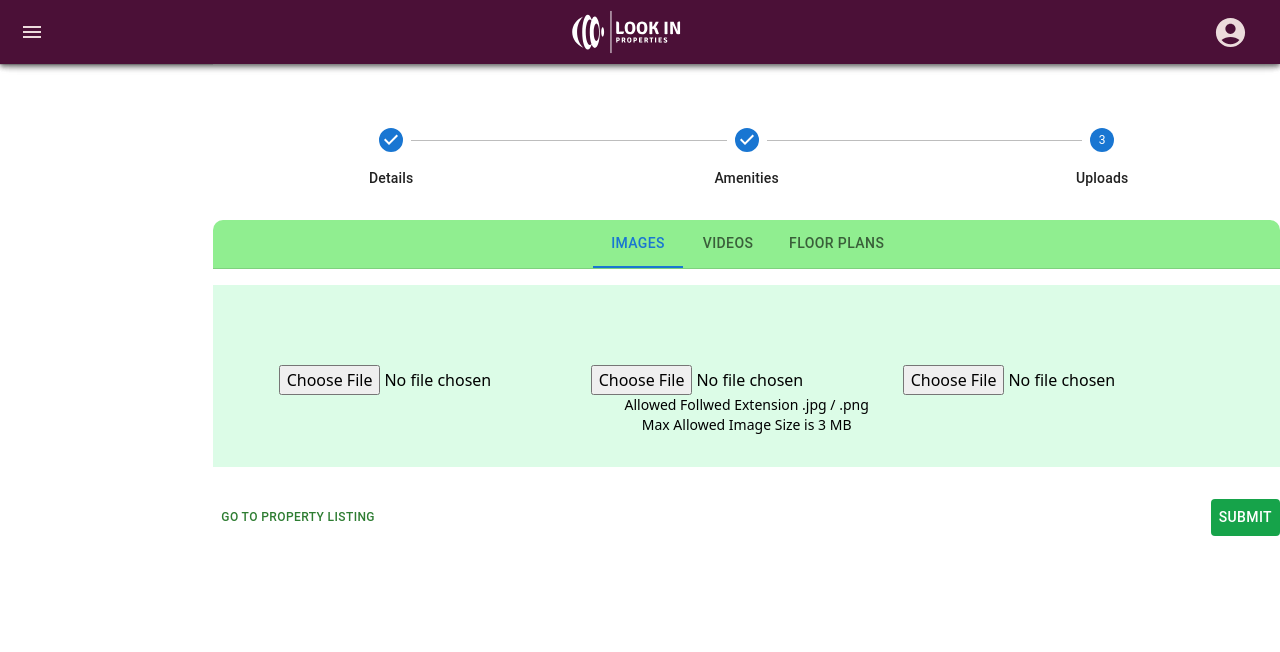
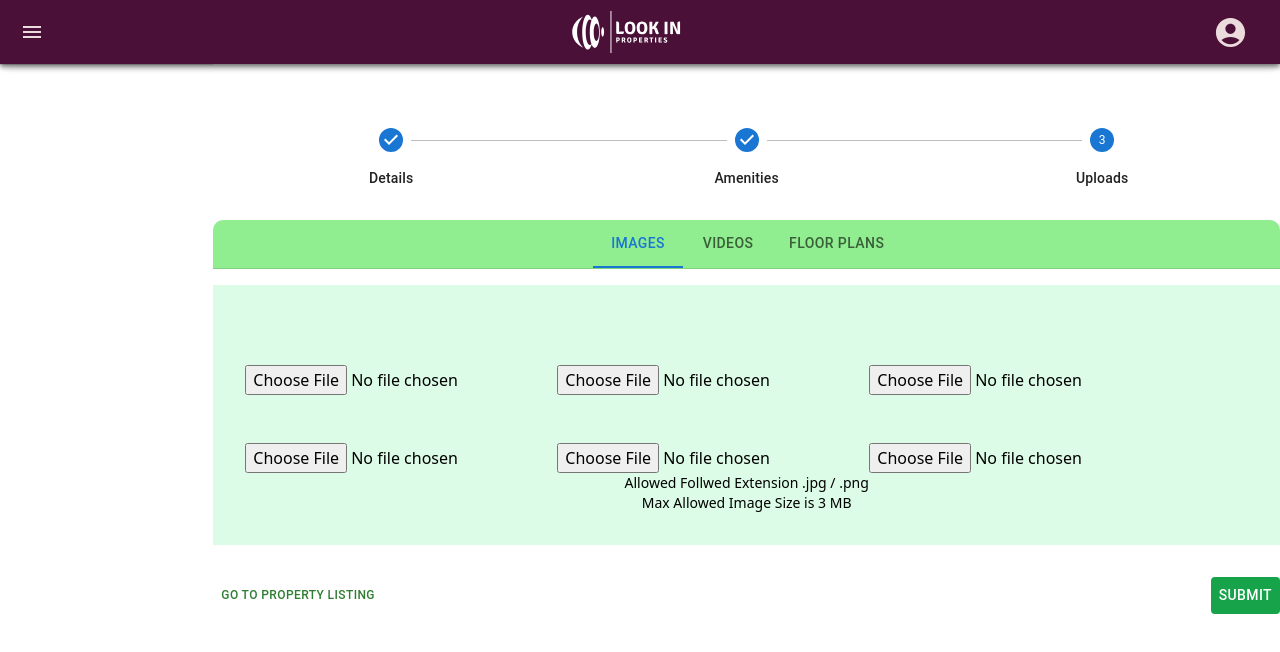
Before and after one commit to zafar26/bayut, a Next.js app: page /corporate/addproperty/upload in a window 1280 px wide. Shown: the top 652 px of the page. Built offline with nearby package versions, Linux system fonts and the light colour scheme.

Commit message:
resolved minor errors

```diff
--- a/components/Appbar/index.tsx
+++ b/components/Appbar/index.tsx
@@ -139,7 +139,7 @@ export default function MenuAppBar({
             <div
                 style={{
                     background: indexPage ? "":'',
-                    color:"#4b1037"
+                    // color:"#4b1037"
                 }}
                 className={`w-full absolute left-0 top-0 flex justify-between items-center px-2 py-4 `}
             >
@@ -165,7 +165,7 @@ export default function MenuAppBar({
                 </div>
                 <div className="flex w-3/6 justify-between">
                     {clientLinks.map((link: any, index: any) => {
-                        return selectedLink == link.label ? (
+                        return selectedLink === link.label ? (
                             <ListItem
                                 button
                                 key={index}
@@ -197,7 +197,7 @@ export default function MenuAppBar({
                                     indexPage
                                         ? 'text-white'
                                         : 'text-[#4b1037]'
-                                }  opacity-100 flex items-center  hover:bg-gray-200 rounded hover:text-green-600`}
+                                } opacity-100 flex items-center  hover:bg-gray-200 rounded hover:text-green-600`}
                                 onClick={() => setSelectedItem(index)}
                             >
                                 <div className="mr-2">{link.icon()}</div>
--- a/components/Input/index.tsx
+++ b/components/Input/index.tsx
@@ -44,11 +44,11 @@ export default function MyInput(props: any) {
         let passw :any=   /^(?=.*\d)(?=.*[a-z])(?=.*[A-Z]).{6,20}$/;
         console.log(passw,val.match(passw),'PAssword')
         if(!val.match(passw)){
-
             setError('6 to 20 characters which contain at least one numeric digit, one uppercase and one lowercase letter')
             props.setValidationError(true)
         }
         if(error!= "" && val.match(passw)){
+            props.setValidationError(false)
             setError('')
         }   console.log(error , "VAlidation Password")
 
--- a/pages/corporate/addproperty/index.tsx
+++ b/pages/corporate/addproperty/index.tsx
@@ -44,6 +44,7 @@ const AddProperty = () => {
     const [price, setPrice] = useState<String>('');
     const [permitNo, setPermitNo] = useState<String>('');
     const [completionStatus, setCompletionStatus] = useState<String>('');
+    const [priceTime, setPriceTime] = useState<String>('');
     const [ownershipStatus, setOwnershipStatus] = useState<String>('');
     const [listingOwners, setListingOwners] = useState<String>();
     const [listingOwnerData, setListingOwnerData] = useState<{
@@ -157,6 +158,29 @@ const AddProperty = () => {
             name: 'Price *',
         },
         {
+            value: priceTime,
+            setValue:setPriceTime,
+            label: 'Select Tenure *',
+            dependsOn:purpose == "For Rent",
+            options: [{
+                value:1,
+                text:"Monthly",
+            },
+            {
+                value:2,
+                text:"Quarterly",
+            },
+            {
+                value:3,
+                text:"Half yearly",
+            },
+            {
+                value:4,
+                text:"Yearly",
+            },
+        ],
+        },
+        {
             value: permitNo,
             setValue: setPermitNo,
             name: 'Permit Number',
@@ -219,7 +243,8 @@ const AddProperty = () => {
         if(price == ""){setOpen(true);setErrorSnackbar("Please Enter price");return }
         // if(!address){setOpen(true);setErrorSnackbar("Please Enter address");return }
         // if(!address){setOpen(true);setErrorSnackbar("Please Enter address");return }
-
+        if(purpose == "For Rent" && priceTime == "") { setOpen(true);setErrorSnackbar("Please Enter Tenure");return}
+        setErrorSnackbar("")
         let addPropertyBody = {
             categoryID: parseInt(category),
             subCategoryID: parseInt(subCategory),
@@ -238,6 +263,7 @@ const AddProperty = () => {
             listingUserID: listingOwners,
             status: 0,
             price: price,
+            tenure:priceTime
         };
         console.log(addPropertyBody, 'ADDD PROPERTY');
         // router
@@ -329,7 +355,7 @@ const AddProperty = () => {
                                     return (
                                         <div className={'mx-2 w-72'}>
                                             <CustomSelect
-                                                value={d.value}
+                                                value={d.value || ""}
                                                 onChange={(e: any) =>{
                                                     console.log(e.target.value,'EVENT')
                                                     d.setValue(e.target.value)
--- a/pages/corporate/addproperty/upload.tsx
+++ b/pages/corporate/addproperty/upload.tsx
@@ -32,6 +32,15 @@ const UploadPage = () => {
 
     const [selectedImage2, setSelectedImage2] = useState<any>(null);
     const [imagebase642, setImageBase642] = useState(null);
+
+    const [selectedImage3, setSelectedImage3] = useState<any>(null);
+    const [imagebase643, setImageBase643] = useState(null);
+
+    const [selectedImage4, setSelectedImage4] = useState<any>(null);
+    const [imagebase644, setImageBase644] = useState(null);
+
+    const [selectedImage5, setSelectedImage5] = useState<any>(null);
+    const [imagebase645, setImageBase645] = useState(null);
 
     const [propertyID, setPropertyID] = useState<Number>(0);
     const [open, setOpen] = useState<any>(false);
@@ -124,11 +133,83 @@ const UploadPage = () => {
                 }
                 // console.log(r, 'RESULT')
             });
+        }
+
+        if( selectedImage3){
+            let body = {
+                imageData: imagebase643,
+                fileName: selectedImage3.name,
+                mediaType: 'image',
+                mediaPath: '',
+                propertyID: propertyID,
+            };
+            // console.log(body, 'BODY');
+            onAddPropertyUpload(body).then((r: any) => {
+                setOpen(true)
+                if (r.statusCode == 200) {
+                    let times = count + 1
+                    setCount(times)
+                    console.log(r, 'RESULT');
+                    setSnackbar(true);
+                } else {
+                    setSnackbar(true);
+                    setErrorSnackbar(r.message);
+                }
+                // console.log(r, 'RESULT')
+            });
+        }
+
+        if( selectedImage4){
+            let body = {
+                imageData: imagebase644,
+                fileName: selectedImage4.name,
+                mediaType: 'image',
+                mediaPath: '',
+                propertyID: propertyID,
+            };
+            // console.log(body, 'BODY');
+            onAddPropertyUpload(body).then((r: any) => {
+                setOpen(true)
+                if (r.statusCode == 200) {
+                    let times = count + 1
+                    setCount(times)
+                    console.log(r, 'RESULT');
+                    setSnackbar(true);
+                } else {
+                    setSnackbar(true);
+                    setErrorSnackbar(r.message);
+                }
+                // console.log(r, 'RESULT')
+            });
+        }
+
+        if( selectedImage5){
+            let body = {
+                imageData: imagebase645,
+                fileName: selectedImage5.name,
+                mediaType: 'image',
+                mediaPath: '',
+                propertyID: propertyID,
+            };
+            // console.log(body, 'BODY');
+            onAddPropertyUpload(body).then((r: any) => {
+                setOpen(true)
+                if (r.statusCode == 200) {
+                    let times = count + 1
+                    setCount(times)
+
+                    console.log(r, 'RESULT');
+                    setSnackbar(true);
+                    router.push('/corporate/listings')
+                } else {
+                    setSnackbar(true);
+                    setErrorSnackbar(r.message);
+                }
+                // console.log(r, 'RESULT')
+            });
+        }
 
 
-
-        }
-        router.push('/corporate/listings')
     }
     return (
         <div className="pt-14 md:pt-16 w-screen h-screen ">
@@ -178,7 +259,7 @@ const UploadPage = () => {
                             <div>
                                 {value == 0 && (
                                     <div className="mt-4 bg-green-100 flex p-8 flex-col items-center">
-                                        <div className="md:flex">
+                                        <div className="md:flex flex-wrap">
                                             {/* To Upload Iamge, Drag Files Here Or Click
                                     Browse */}
                                             <UploadAndDisplayImage
@@ -205,6 +286,32 @@ const UploadPage = () => {
                                                 imagebase64={imagebase642}
                                                 setImageBase64={setImageBase642}
                                             />
+
+                                            <UploadAndDisplayImage
+                                                selectedImage={selectedImage3}
+                                                setSelectedImage={
+                                                    setSelectedImage3
+                                                }
+                                                imagebase64={imagebase643}
+                                                setImageBase64={setImageBase643}
+                                            />
+                                            <UploadAndDisplayImage
+                                                selectedImage={selectedImage4}
+                                                setSelectedImage={
+                                                    setSelectedImage4
+                                                }
+                                                imagebase64={imagebase644}
+                                                setImageBase64={setImageBase644}
+                                            />
+                                            <UploadAndDisplayImage
+                                                selectedImage={selectedImage5}
+                                                setSelectedImage={
+                                                    setSelectedImage5
+                                                }
+                                                imagebase64={imagebase645}
+                                                setImageBase64={setImageBase645}
+                                            />
+
                                             {/* {console.log(
                                         selectedImage,
                                         imagebase64,
--- a/pages/corporate/login/index.tsx
+++ b/pages/corporate/login/index.tsx
@@ -74,6 +74,8 @@ const CorporateLogin: NextPage = () => {
 
     const  onSubmit = (email:any,password:any) =>{
         setSnackbar(false);
+        setErrorSnackbar("")
+
         if(validationError){
             let passw :any=   /^(?=.*\d)(?=.*[a-z])(?=.*[A-Z]).{6,20}$/;
             // console.log(passw,password.match(passw),'PAssword')
--- a/pages/corporate/signup/index.tsx
+++ b/pages/corporate/signup/index.tsx
@@ -72,6 +72,8 @@ const CorporateCreateLogin: any = () => {
 
     }, []);
     function onSubmit() {
+        setErrorSnackbar("")
+
         let body = {
             name: name,
             username: email,
@@ -94,12 +96,12 @@ const CorporateCreateLogin: any = () => {
         if(name!="" && password != "" && email != ""){
             onCorporateSignUp(body).then((r: any) => {
                 console.log(r, 'RESULTSS');
-                setOpen(true)
 
                 if(!r){
                     return
                 }
                 if (r.error) {
+
                     setSnackbar(true);
 
                     setErrorSnackbar(r.message);
@@ -119,6 +121,7 @@ const CorporateCreateLogin: any = () => {
                         setSnackbar(true);
                     }
                 }
+                setOpen(true)
                 return;
             });
         }else{
--- a/pages/property/details/[slug].tsx
+++ b/pages/property/details/[slug].tsx
@@ -259,7 +259,7 @@ const PropertyDetails = () => {
                             <div className="md:flex items-center  w-1/2">
                                 <p>Price : </p>
                                 <p className="font-bold text-xl md:ml-2">
-                                    {data.price}
+                                    {data.price} {data.tenure}
                                 </p>
                             </div>
                             <div className="md:flex items-center  w-3/4 ">
```
